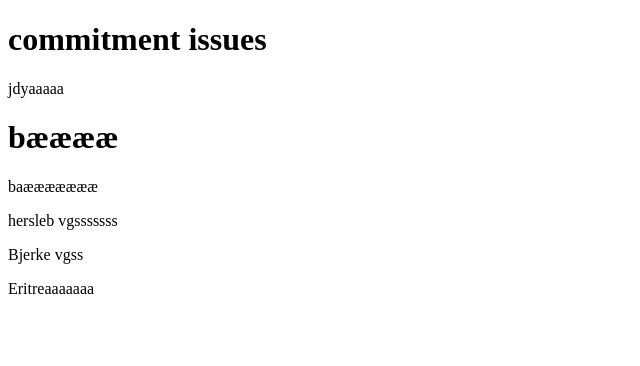
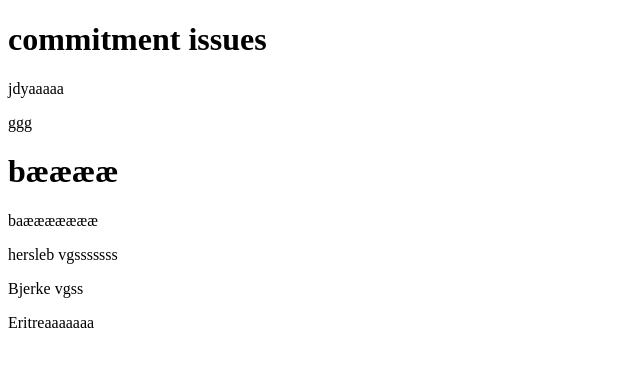
Before and after one commit to OsloMet-web/1stOblig-oblig-1-group-53, a plain HTML site: page index.html in a window 1280 px wide. Shown: the whole page, without its empty margins (0-640 px from the left). Drawn offline with Linux system fonts and the light colour scheme.

Commit message:
paragraf hersleb

```diff
--- a/index.html
+++ b/index.html
@@ -8,7 +8,7 @@
 
 <h1> commitment issues </h1>
 <p>jdyaaaaa</p>
-
+<p>ggg</p>
     <h1 class="overskrift">bææææ</h1>
 <p>baæææææææ</p>
 <p>hersleb vgsssssss</p>
```
